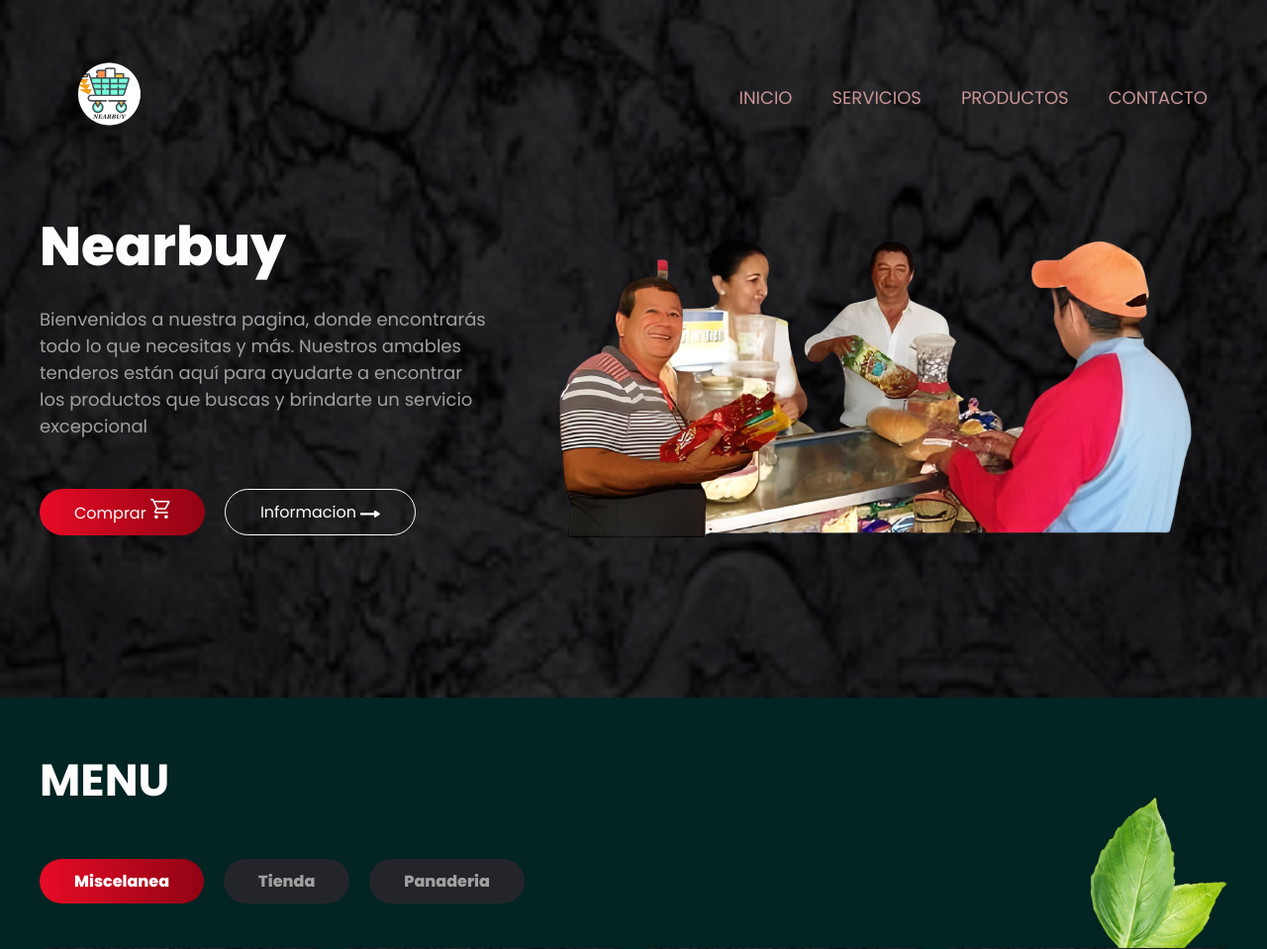
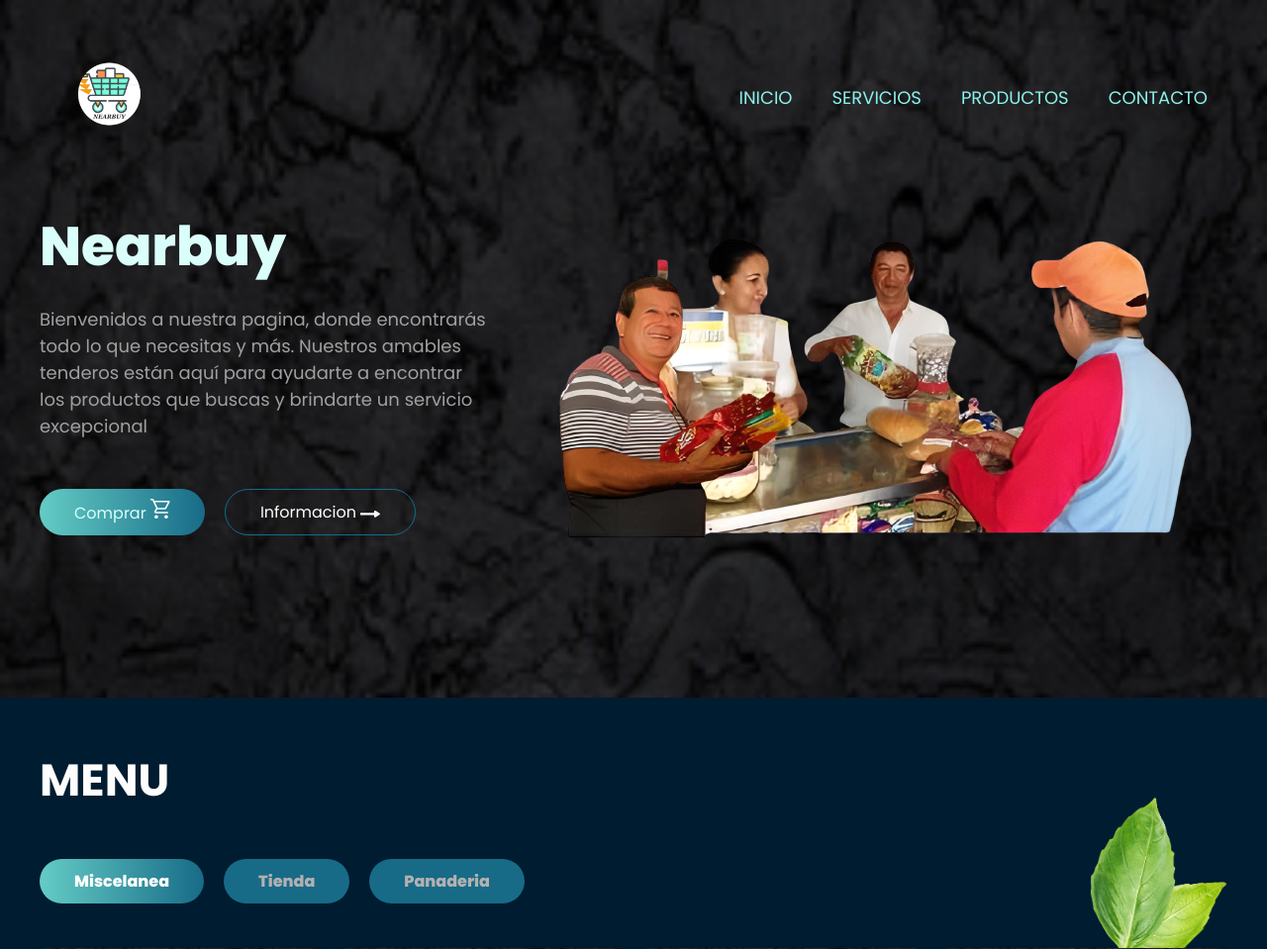
Before and after one commit to Destrowashere/NEABUY, a PHP site: page /productos.html in a window 1280 px wide. Shown: the top 959 px of the page at 99% size. Run offline with PHP 8.4, Linux system fonts and the light colour scheme; grey boxes are pictures that could not be loaded.

Commit message:
colores productos
Co-Authored-By: Juanhernandez2005 <139168126+Juanhernandez2005@users.noreply.github.com>

```diff
--- a/stylej.css
+++ b/stylej.css
@@ -8,7 +8,7 @@
 }
 body{
     font-family: 'Poppins', sans-serif;
-    background-color: #022422;
+    background-color: #001C30;
 }
 
 
@@ -52,13 +52,13 @@ header{
 .menu .navbar ul li a {
     font-size: 18px;
     padding: 20px;
-    color: #ca9494;
+    color: #8bf1eb;
     display: block;
     text-transform: uppercase;
 }
 
 .menu .navbar ul li a:hover {
-    color: #550a13;
+    color: #DAFFFB;
 }
 
 #menu {
@@ -89,7 +89,7 @@ header{
     font-size: 55px;
     line-height: 70px;
     font-weight: 800;
-    color: #fdfdfd;
+    color: #DAFFFB;
     margin-bottom: 25px;
 }
 
@@ -113,16 +113,16 @@ header{
 
 .btn-1{
     display: inline-block;
-    background: linear-gradient(90deg, #E70B25 0%, #900314 100%);
+    background: linear-gradient(90deg, #64CCC5 0%, #176B87 100%);
     padding: 10px 35px;
     margin-right: 20px;
-    color: #fdfdfd;
+    color: #DAFFFB;
     border-radius: 25px;
 }
 
 .btn-2{
     display: inline-block;
-    border: 1px solid #FDFDFD;
+    border: 1px solid #176B87;
     padding: 10px 35px;
     margin-right: 20px;
     color: #fdfdfd;
@@ -130,10 +130,11 @@ header{
 }
 
 .btn-1:hover {
-    background: linear-gradient(90deg, #ff3149 0%, #770815 100%);
+    background: linear-gradient(90deg, #ff3149 0%, #001C30 100%);
+
 }
 .btn-2:hover{
-    border: 1px solid #fa0d29;
+    border: 1px solid #DAFFFB;
 }
 
 .icon {
@@ -173,15 +174,15 @@ header{
    text-align: center;
    padding: 10px 35px;
    border-radius: 25px;
-   color: #A0A0A0;
+   color: #b4b1b1;
    font-size: 16px;
    font-weight: 800;
-   background-color: #24252A;
+   background-color: #176B87;
    cursor: pointer;
 }
 
 .tab.active {
-    background: linear-gradient(90deg, #E70B25 0%, #900314 100%);
+    background: linear-gradient(90deg, #64CCC5 0%, #176B87 100%);
     color: #FDFDFD;
 }
 
@@ -306,15 +307,17 @@ header{
     display: inline-block;
     padding: 13px 35px;
     border-radius: 25px;
-    border: 1px solid #1c1aa3;
+    border: 1px solid #64CCC5;
     font-size: 16px;
     cursor: pointer;
+    color: #FDFDFD;
+    background-color: #176B87;
 
 }
 
 .load-more:hover {
-    background: linear-gradient(90deg, #a38d8d 0%, #900314 100%);
-    border-color: rgb(220, 20, 60);
+    background: linear-gradient(90deg, #176B87 0%, #64CCC5 100%);
+    border-color: rgb(240, 240, 240);
     color: #FDFDFD;
 
 }
```
